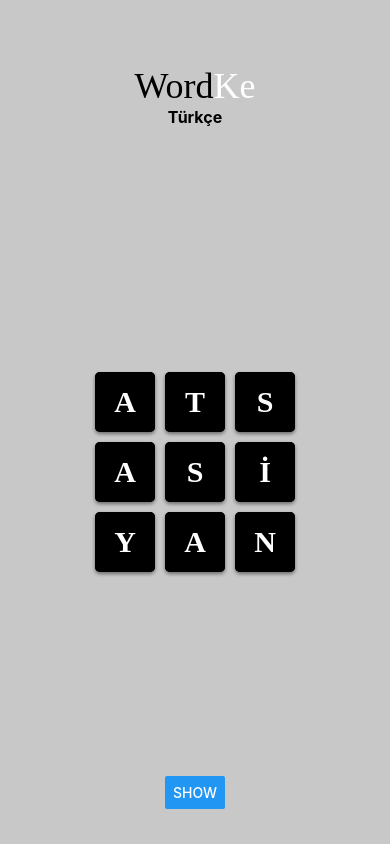
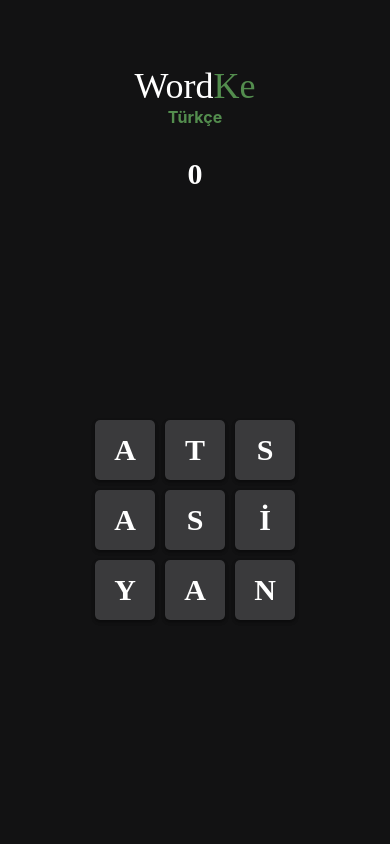
Before and after one commit to mecitdeniz/WordKe, a React Native app: screen /Game in a window 390 px wide. Built offline with nearby package versions, Linux system fonts and the light colour scheme.

Commit message:
clean up

```diff
--- /dev/null
+++ b/src/components/Logo.tsx
@@ -0,0 +1,35 @@
+import React from 'react';
+import {View, Text, StyleSheet} from 'react-native';
+
+const Logo: React.FC = () => {
+  return (
+    <View style={styles.container}>
+      <Text style={styles.title}>
+        Word<Text style={{color: '#538d4e'}}>Ke</Text>
+      </Text>
+      <Text style={{fontSize: 16, fontWeight: 'bold', color: '#538d4e'}}>
+        Türkçe
+      </Text>
+    </View>
+  );
+};
+
+const styles = StyleSheet.create({
+  container: {
+    justifyContent: 'center',
+    alignItems: 'center',
+  },
+  title: {
+    color: '#FFFF',
+    fontSize: 36,
+    fontFamily: 'Fredoka One',
+    marginTop: 30,
+  },
+  lang: {
+    color: '#FFFF',
+    fontWeight: 'bold',
+    fontFamily: 'Fredoka One',
+  },
+});
+
+export default Logo;
--- a/src/components/Tile.tsx
+++ b/src/components/Tile.tsx
@@ -4,6 +4,7 @@
 interface TileProps {
   char: string;
   size: 'small' | 'large';
+  success: boolean;
 }
 
 enum SIZES {
@@ -16,11 +17,13 @@
   LARGE = 30,
 }
 
-const Tile: React.FC<TileProps> = ({char, size}) => {
+const Tile: React.FC<TileProps> = ({char, size, success}) => {
   const calculateSize = () =>
     size && size === 'small' ? SIZES.SMALL : SIZES.LARGE;
   const calculateFontSize = () =>
     size && size === 'small' ? FONTSIZES.SMALL : FONTSIZES.LARGE;
+  const backgroundColor = success === false ? '#3a3a3c' : '#538d4e';
+
   return (
     <View
       style={[
@@ -28,6 +31,7 @@
         {
           width: calculateSize(),
           height: calculateSize(),
+          backgroundColor
         },
       ]}>
       <Text style={[styles.text, {fontSize: calculateFontSize()}]}>{char}</Text>
@@ -39,7 +43,6 @@
   container: {
     justifyContent: 'center',
     alignItems: 'center',
-    backgroundColor: 'black',
     margin: 5,
     borderRadius: 5,
 
@@ -53,7 +56,7 @@
     elevation: 5,
   },
   text: {
-    color: 'white',
+    color: '#FFFF',
     fontWeight: 'bold',
     fontFamily: 'Fredoka One',
   },
--- /dev/null
+++ b/src/components/index.ts
@@ -0,0 +1,5 @@
+export * from './Logo';
+export * from './Tile';
+export * from './Alert';
+export * from './LevelBar';
+export * from './swipe-gesture';
--- a/src/scrreens/GameSceen.tsx
+++ b/src/scrreens/GameSceen.tsx
@@ -1,13 +1,17 @@
 import React, {useState, useEffect} from 'react';
-import {Button, StyleSheet, Text, View} from 'react-native';
-import levels from '../assets/levels.json';
-import Tile from '../components/Tile';
-import {getDestinaion, IPosition, isValidMove} from './utils';
-import SwipeGesture from '../swipe-gesture';
-import Alert from '../components/Alert';
+import {StyleSheet, Text, View} from 'react-native';
+
 import {useNavigation} from '@react-navigation/native';
 import {NativeStackNavigationProp} from '@react-navigation/native-stack';
+
+import levels from '../assets/levels.json';
 import {RootStackParams} from '../../App';
+
+import Tile from '../components/Tile';
+import Logo from '../components/Logo';
+import SwipeGesture from '../components/swipe-gesture';
+
+import {getDestinaion, IPosition, isValidMove} from './utils';
 
 const GameScreen: React.FC = () => {
   const navigation =
@@ -18,7 +22,6 @@
 
   const [count, setCount] = useState(0);
   const [ready, setReady] = useState(false);
-  const [visible, setVisible] = useState(false);
 
   const onSwipePerformed = (action: string, position: IPosition) => {
     const destination = getDestinaion(action, position);
@@ -75,7 +78,7 @@
             onSwipePerformed={(action: string) => {
               onSwipePerformed(action, {row: rowIndex, col: index});
             }}>
-            <Tile char={char} size="large" key={'' + index} />
+            <Tile char={char} size="large" key={'' + index} success={false} />
           </SwipeGesture>
         ))}
       </View>
@@ -84,10 +87,8 @@
 
   return (
     <View style={styles.container}>
-      <Text style={styles.title}>
-        Word<Text style={{color: '#FFFFFF'}}>Ke</Text>
-      </Text>
-      <Text style={{fontSize: 16, fontWeight: 'bold'}}>Türkçe</Text>
+      <Logo />
+      <Text style={styles.count}>{count}</Text>
       {puzzle[0].length ? (
         <View style={styles.board}>
           {renderRows(0)}
@@ -97,19 +98,6 @@
       ) : (
         <Text>Not ready</Text>
       )}
-      <Alert visible={visible}>
-        <Button title="Close" onPress={() => setVisible(false)} />
-        <Text style={{marginVertical: 30, fontSize: 20, textAlign: 'center'}}>
-          Congratulations!
-        </Text>
-        <Button
-          title="Next"
-          onPress={() => {
-            setVisible(false);
-          }}
-        />
-      </Alert>
-      <Button title="Show" onPress={() => setVisible(true)} />
     </View>
   );
 };
@@ -119,7 +107,7 @@
     justifyContent: 'center',
     alignItems: 'center',
     paddingVertical: 35,
-    backgroundColor: '#C8C8C8',
+    backgroundColor: '#121213',
   },
   board: {
     flex: 1,
@@ -148,11 +136,19 @@
     flexDirection: 'row',
   },
   title: {
-    color: '#000000',
+    color: '#FFFF',
     fontSize: 36,
     fontFamily: 'Fredoka One',
     marginTop: 30,
   },
+  count: {
+    fontSize: 30,
+    marginTop: 30,
+    color: '#FFFF',
+    textAlign: 'center',
+    fontWeight: 'bold',
+    fontFamily: 'Fredoka One',
+  },
 });
 
 export default GameScreen;
--- a/src/scrreens/HomeScreeen.tsx
+++ b/src/scrreens/HomeScreeen.tsx
@@ -3,6 +3,7 @@
 import {StyleSheet, Text, TouchableOpacity, View} from 'react-native';
 import {NativeStackNavigationProp} from '@react-navigation/native-stack';
 import {RootStackParams} from '../../App';
+import Logo from '../components/Logo';
 
 const HomeScreen: React.FC = () => {
   const navigation =
@@ -13,10 +14,7 @@
 
   return (
     <View style={styles.container}>
-      <Text style={styles.title}>
-        Word<Text style={{color: '#FFFFFF'}}>Ke</Text>
-      </Text>
-      <Text style={{fontSize: 16, fontWeight: 'bold'}}>Türkçe</Text>
+      <Logo />
       <TouchableOpacity onPress={handlePressPlay} style={styles.btn}>
         <Text style={styles.text}>Oyna</Text>
       </TouchableOpacity>
@@ -45,10 +43,10 @@
     justifyContent: 'center',
     alignItems: 'center',
     paddingVertical: 35,
-    backgroundColor: '#C8C8C8',
+    backgroundColor: '#121213',
   },
   btn: {
-    backgroundColor: '#000000',
+    backgroundColor: '#3a3a3c',
     height: 80,
     width: 220,
     borderRadius: 15,
@@ -66,7 +64,7 @@
     marginTop: 30,
   },
   btnSmall: {
-    backgroundColor: '#000000',
+    backgroundColor: '#3a3a3c',
     height: 80,
     width: 105,
     borderRadius: 15,
@@ -88,7 +86,7 @@
     fontFamily: 'Fredoka One',
   },
   title: {
-    color: '#000000',
+    color: '#FFFF',
     fontSize: 36,
     fontFamily: 'Fredoka One',
   },
--- a/src/scrreens/WinScreeen.tsx
+++ b/src/scrreens/WinScreeen.tsx
@@ -4,11 +4,13 @@
 import {NativeStackNavigationProp} from '@react-navigation/native-stack';
 import {RootStackParams} from '../../App';
 import Tile from '../components/Tile';
+import Logo from '../components/Logo';
 
 type WinScreeenRoutetype = RouteProp<RootStackParams, 'Win'>;
 const WinScreen: React.FC = () => {
   const navigation =
     useNavigation<NativeStackNavigationProp<RootStackParams>>();
+
   const {
     params: {goal, count},
   } = useRoute<WinScreeenRoutetype>();
@@ -22,7 +24,7 @@
       <View style={styles.row}>
         {goal[rowIndex].map((char, index) => (
           <View key={`tile_${rowIndex}_${index}`}>
-            <Tile char={char} size="small" key={'' + index} />
+            <Tile char={char} size="small" key={'' + index} success={true} />
           </View>
         ))}
       </View>
@@ -31,7 +33,8 @@
 
   return (
     <View style={styles.container}>
-      <Text style={styles.title}>Tebrikler! Sıralamayı buldun ⭐⭐⭐</Text>
+      <Logo />
+      <Text style={styles.winText}>Tebrikler! Sıralamayı buldun ⭐⭐⭐</Text>
       <View style={styles.board}>
         <View>
           {renderRows(0)}
@@ -41,7 +44,9 @@
         <View style={{marginTop: 60}}>
           <Text style={styles.count}>
             Hamle Sayısı :{' '}
-            <Text style={{fontWeight: 'bold', fontSize: 22}}>{count}</Text>
+            <Text style={{fontWeight: 'bold', fontSize: 22}}>
+              <Text style={{color: '#538d4e'}}>{count}</Text>
+            </Text>
           </Text>
           <TouchableOpacity
             onPress={handlePressPlay}
@@ -56,16 +61,15 @@
 const styles = StyleSheet.create({
   container: {
     flex: 1,
-    justifyContent: 'center',
     alignItems: 'center',
     paddingVertical: 35,
-    backgroundColor: '#C8C8C8',
+    backgroundColor: '#121213',
   },
   board: {
     justifyContent: 'center',
     alignItems: 'center',
     marginTop: 40,
-    backgroundColor: '#A9A9A9',
+    backgroundColor: '#3a3a3c',
     width: '100%',
     height: 300,
     flexDirection: 'row',
@@ -97,7 +101,7 @@
     elevation: 5,
   },
   btnPlayAgain: {
-    backgroundColor: '#000000',
+    backgroundColor: '#121213',
     height: 45,
     width: 200,
     borderRadius: 10,
@@ -114,22 +118,28 @@
     elevation: 5,
   },
   text: {
-    color: 'white',
+    color: '#FFFF',
     fontSize: 16,
     fontFamily: 'Fredoka One',
   },
-  title: {
-    color: '#000000',
+  winText: {
+    color: '#FFFF',
     fontSize: 24,
     textAlign: 'center',
-    marginBottom: 20,
+    marginTop: 45,
+    marginBotom: 30,
     maxWidth: 300,
     fontFamily: 'Fredoka One',
   },
+  title: {
+    color: '#FFFF',
+    fontSize: 36,
+    fontFamily: 'Fredoka One',
+    marginTop: 45,
+  },
   count: {
-    color: '#000000',
+    color: '#FFFF',
     fontSize: 20,
-    marginBottom: 20,
     marginLeft: 5,
     fontFamily: 'Fredoka One',
   },
--- a/src/scrreens/index.ts
+++ b/src/scrreens/index.ts
@@ -1,2 +1,4 @@
+export * from './GameSceen';
+export * from './WinScreeen';
 export * from './HomeScreeen';
-export * from './GameSceen';
+export * from './SplashScreen';
```
Also changed, not shown: src/scrreens/TestScreen.tsx (deleted, +0 -89 lines), src/components/swipe-gesture/index.tsx (renamed from src/swipe-gesture/index.tsx), src/components/swipe-gesture/swipe-gesture.tsx (renamed from src/swipe-gesture/swipe-gesture.tsx).
